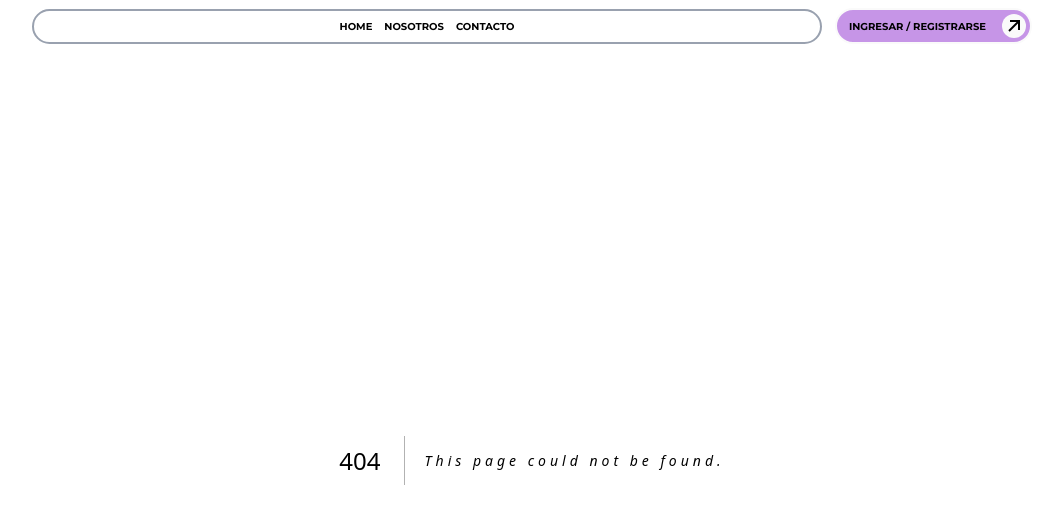
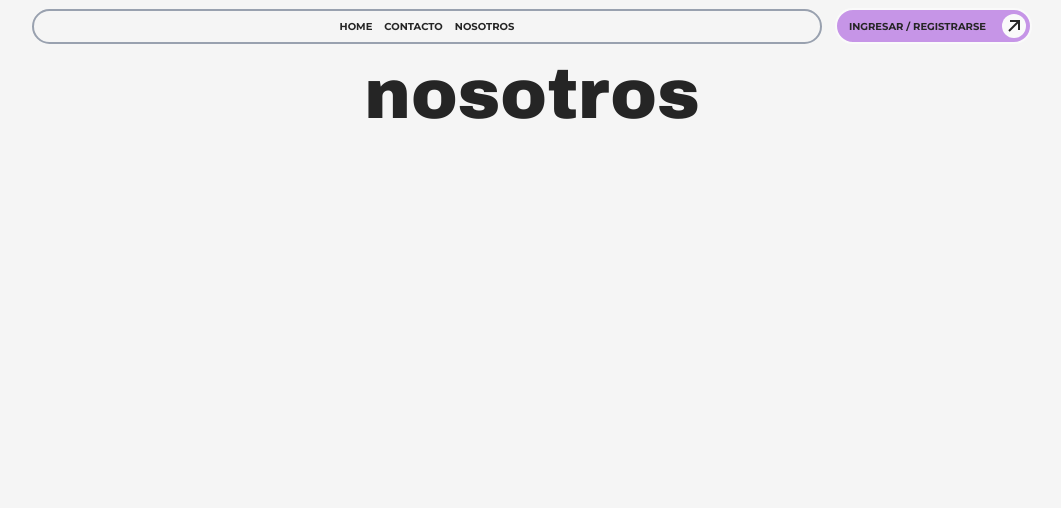
Before and after one commit to JONAAVILA/store-frontend, a Next.js app: page /nosotros in a window 1280 px wide. Before the commit this address had no page. Shown: the top 508 px of the page, without its empty margins (108-1169 px from the left). Built offline with nearby package versions, Linux system fonts and the light colour scheme.

Commit message:
routes contact and about us has been created

```diff
--- /dev/null
+++ b/src/app/auth/page.tsx
@@ -0,0 +1,7 @@
+export default function Outh(){
+    return(
+        <section>
+            <h1>login</h1>
+        </section>
+    )
+}
--- /dev/null
+++ b/src/app/contacto/page.tsx
@@ -0,0 +1,7 @@
+export default function Contacto(){
+    return(
+        <section>
+            <h1>contacto</h1>
+        </section>
+    )
+}
--- a/src/app/globals.css
+++ b/src/app/globals.css
@@ -14,9 +14,10 @@
 }
 
 h1{
-  font-size: 80px;
+  font-size: 70px;
   line-height: 1;
   text-wrap: balance;
+  margin-bottom: 2px;
 }
 h2{
   font-size: 22px;
--- a/src/app/layout.tsx
+++ b/src/app/layout.tsx
@@ -1,9 +1,9 @@
 import type { Metadata } from "next";
-import { Lilita_One, Montserrat } from 'next/font/google'
+import { Archivo_Black, Montserrat } from 'next/font/google'
 import Navbar from "../components/Navbar";
 import "./globals.css";
 
-export const lilita = Lilita_One({
+export const archivoBlack = Archivo_Black({
   weight:'400',
   subsets:['latin'],
 })
--- /dev/null
+++ b/src/app/nosotros/page.tsx
@@ -0,0 +1,9 @@
+import { archivoBlack } from "../layout";
+
+export default function Nosotros(){
+    return(
+        <section>
+            <h1 className={archivoBlack.className}>nosotros</h1>
+        </section>
+    )
+}
--- a/src/app/page.tsx
+++ b/src/app/page.tsx
@@ -1,5 +1,5 @@
 import ButtonAction from "../components/buttons/buttonAction";
-import { lilita } from "./layout";
+import { archivoBlack, montserrat } from "./layout";
 
 export default async function Home(){
   return (
@@ -7,7 +7,7 @@ export default async function Home(){
       <section className="grid place-items-cente w-[1000px] h-[500px] py-6 border-stone-400 border-2 rounded-[25px] bg-[url('../../public/bgk-store.jpg')] bg-no-repeat bg-cover bg-center dark:border-[var(--primary)]" >
         <header className="flex flex-col items-center py-4" >
           <p className="px-2 py-1 border-[var(--primary)] border-1 rounded-3xl text-[10px] w-fit" >Insumos y accesorios para tu bebe! 👶</p>
-          <h1 className={lilita.className} >BABY STORE</h1>
+          <h1 className={archivoBlack.className} >Baby Store</h1>
           <h2>TODO PARA EL CUIDADO DE TU BEBE</h2>
           <div className="flex align-middle items-center justify-center gap-2 font-bold" >
             <ButtonAction>
--- a/src/components/Navbar.tsx
+++ b/src/components/Navbar.tsx
@@ -1,18 +1,19 @@
+import Link from "next/link";
 import ButtonAction from "./buttons/buttonAction";
 
 export default function Navbar(){
     return(
         <aside className="flex items-center justify-between w-[1000px] gap-1 pb-2 mb-2">
             <div className="flex items-center justify-center w-[790px] gap-3 text-[10px] p-2 border-2 rounded-3xl border-gray-400 dark:text-[var(--primary)] dark:border-[var(--primary)]" >
-                <a href="">HOME</a>
-                <a href="">NOSOTROS</a>
-                <a href="">CONTACTO</a>
+                <Link href={"/"}>HOME</Link>
+                <Link href={"/contacto"}>CONTACTO</Link>
+                <Link href={"/nosotros"}>NOSOTROS</Link>
             </div>
-            <div>
+            <Link href={"/auth"}>
                 <ButtonAction>
                     INGRESAR / REGISTRARSE
                 </ButtonAction>
-            </div>
+            </Link>
         </aside>
     )
 }
--- a/src/components/buttons/buttonAction.tsx
+++ b/src/components/buttons/buttonAction.tsx
@@ -6,7 +6,6 @@ type ButtonActionType = {
 
 export default function ButtonAction({children}:ButtonActionType){
     return(
-        <a href="">
         <button className="group flex items-center w-fit bg-[var(--action)] p-1 gap-4 rounded-4xl text-[12px] border-2 border-neutral-50 hover:bg-[var(--actionHover)] transition">
             <div className="grid place-items-center text-[10px] pl-2 group-hover:text-neutral-50">
                 {children}
@@ -25,6 +24,5 @@ export default function ButtonAction({children}:ButtonActionType){
                 <path d="M8 7l9 0l0 9" />
             </svg>
         </button>
-        </a>
     )
 }
```
Lines whose indentation alone changed are shown as unchanged.
